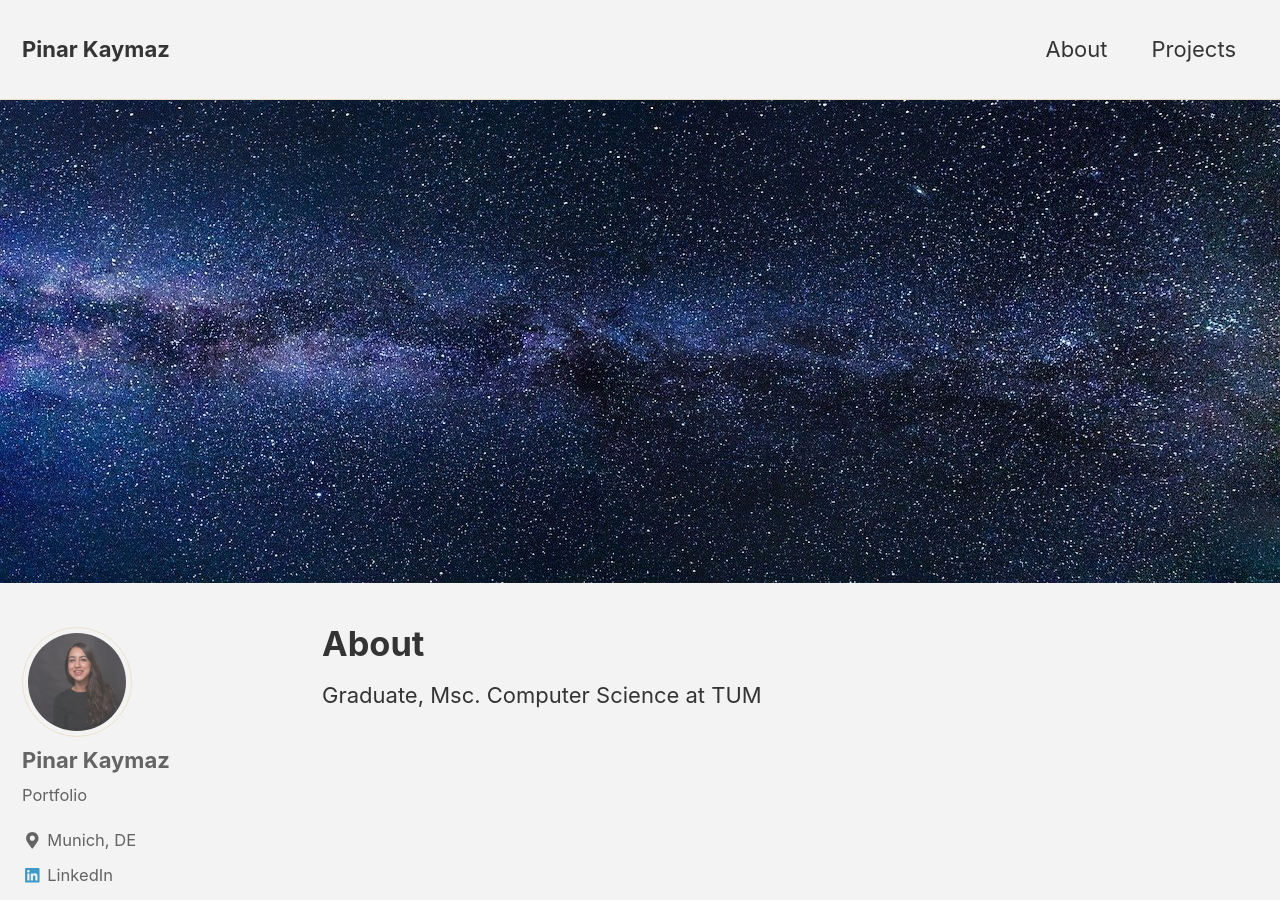
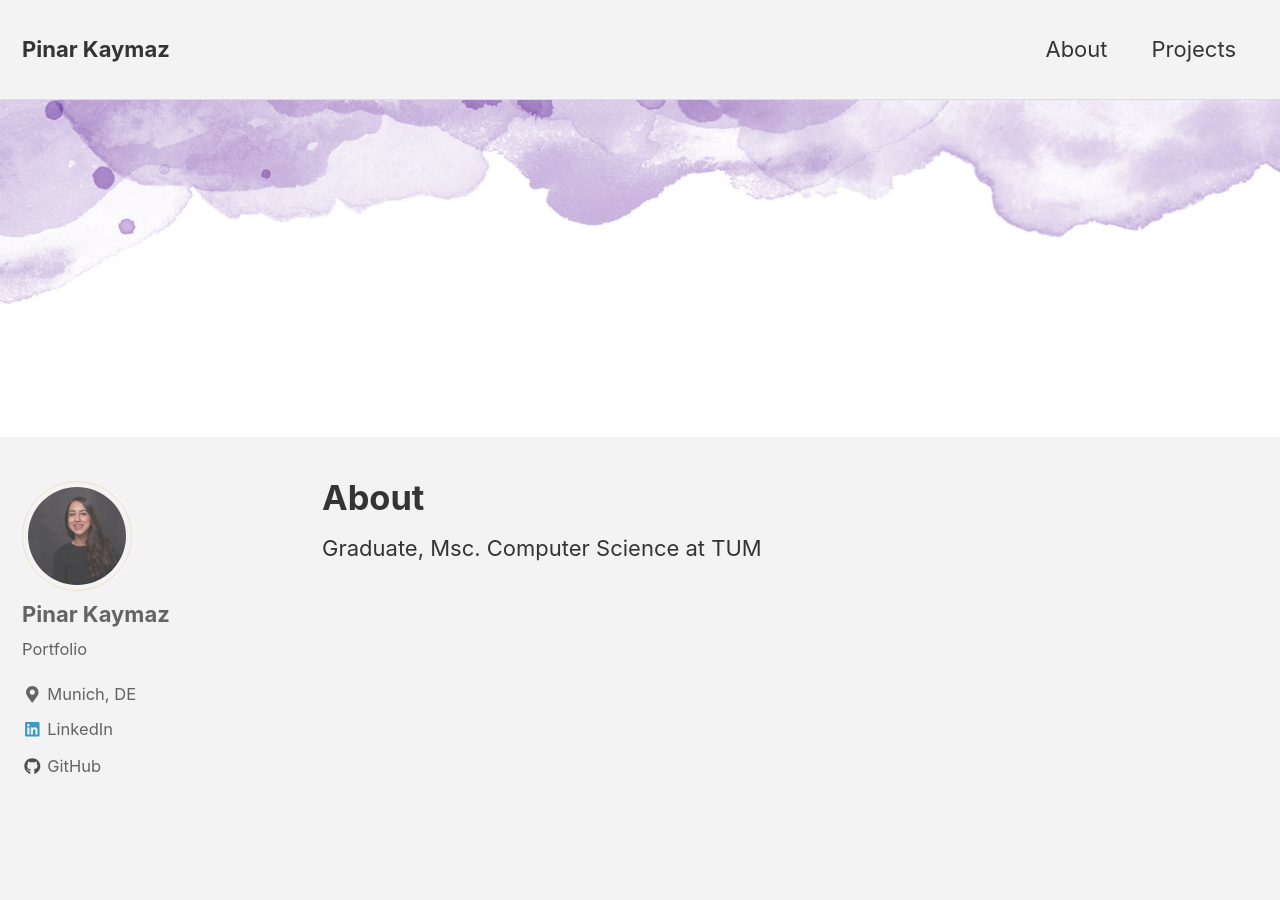
Before and after one commit to pinarkaymaz6/pinarkaymaz6.github.io, a Jekyll site: the page built from _pages/about.md, in a window 1280 px wide and 900 px high. Built offline with Jekyll 4.4.1, drawn with Linux system fonts in a browser that asks for light colours; nearby versions of some CDN libraries.

Commit message:
Change About and Projects covers

```diff
--- a/_pages/about.md
+++ b/_pages/about.md
@@ -2,7 +2,7 @@
 title: "About"
 permalink: /about/
 header:
-  image: "/images/cover.JPG"
+  image: "/images/sky_purple.jpg"
 ---
 
 Graduate, Msc. Computer Science at TUM
```
Also changed, not shown: _pages/projects.md (+1 -1 lines), images/sky_purple.jpg (added).
